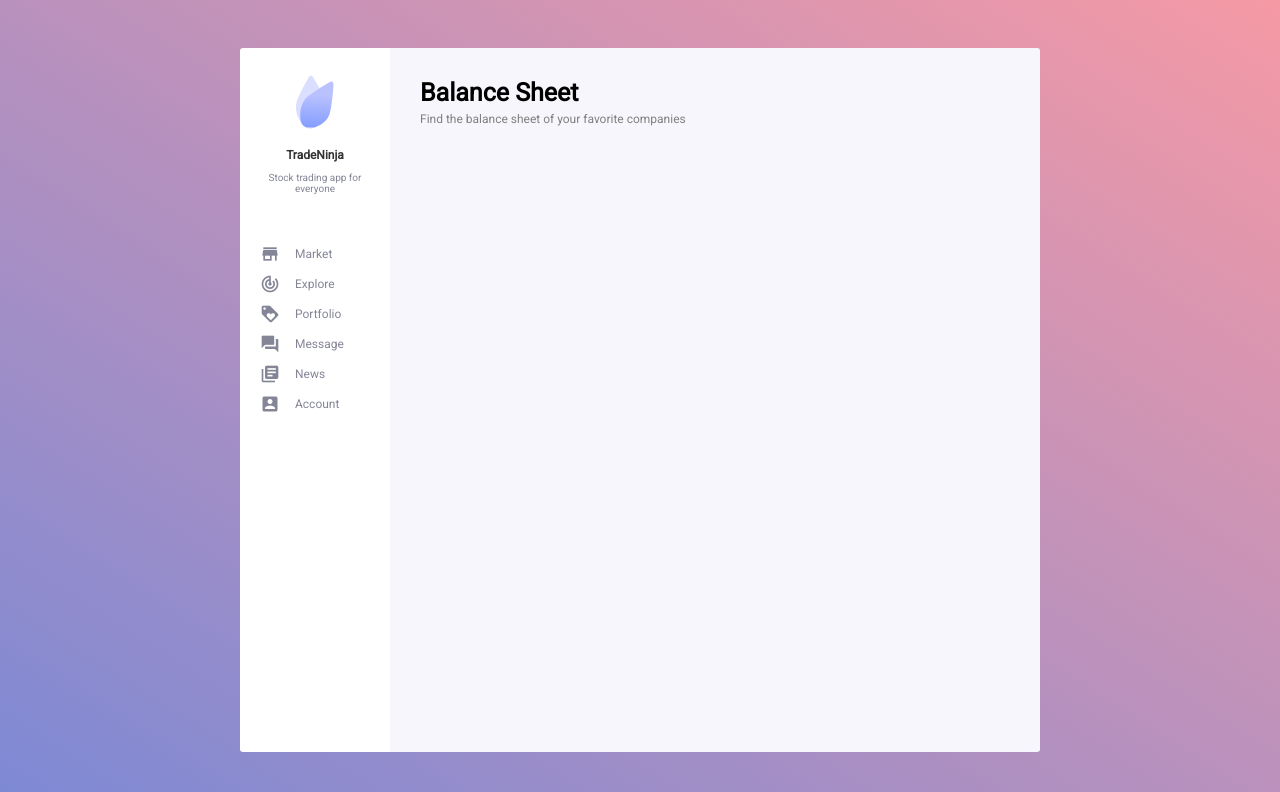
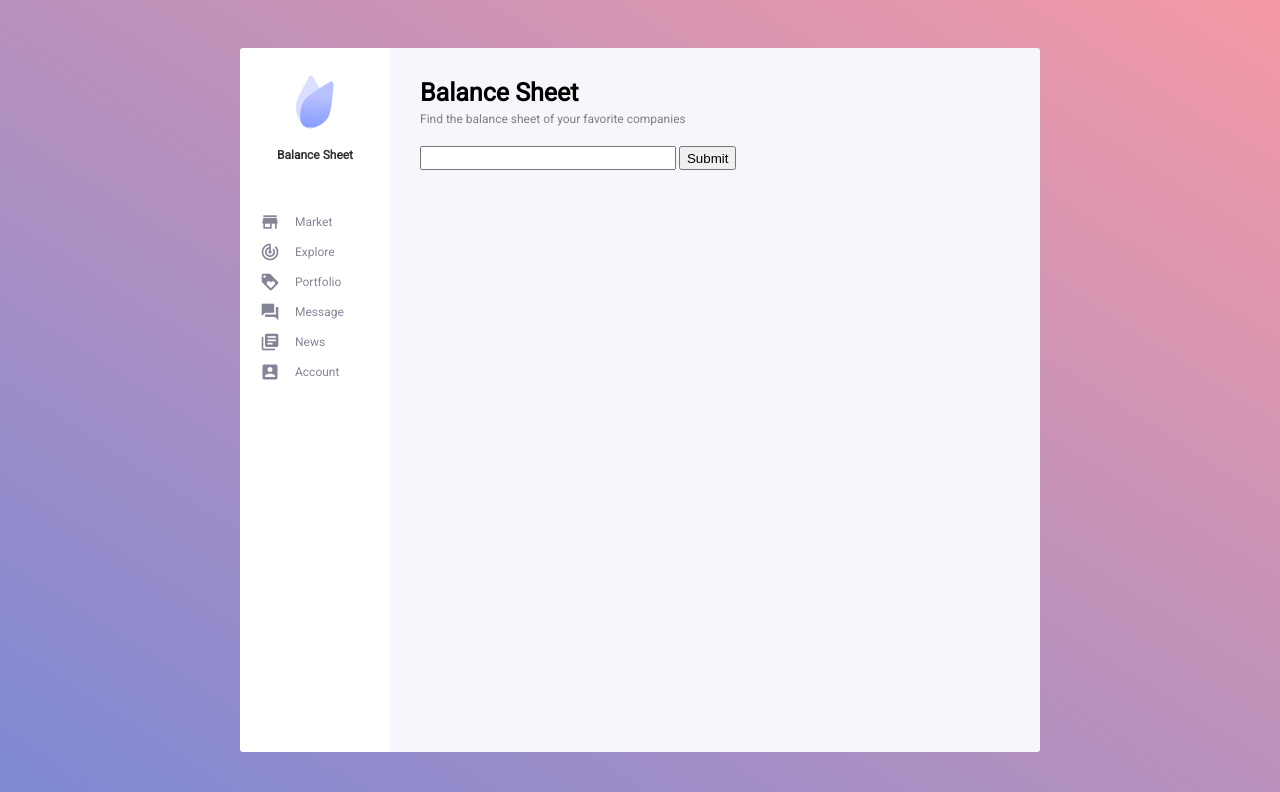
Before and after one commit to jayd-lee/Balance-Sheet-Website, a Django app: template templates/base.html in a window 1280 px wide. Shown: the top 792 px of the page. Run offline with Django 4.2, Linux system fonts and the light colour scheme; the template is opened without the code that fills it, so the values that code supplies are empty.

Commit message:
Search bar redirects to stock page, stores query

```diff
--- a/balance_sheet/urls.py
+++ b/balance_sheet/urls.py
@@ -15,10 +15,11 @@ Including another URLconf
 """
 from django.contrib import admin
 from django.urls import path
-
+from stock_info.views import stock_view
 from .views import home_view
 
 urlpatterns = [
     path("admin/", admin.site.urls),
-    path('', home_view)
+    path('', home_view),
+    path('stock/', stock_view)
 ]
--- a/static/css/style.css
+++ b/static/css/style.css
@@ -8,9 +8,6 @@ body {
   font-size: 12px;
 }
 
-form{
-    padding-bottom: 30px;
-}
 
 #searchbar {
     width: 20vw;
--- a/templates/base.html
+++ b/templates/base.html
@@ -16,6 +16,7 @@
 <body>
     <div class="center">
         <div class="left">
+
           <div class="logo">
             <svg viewBox="0 0 200 400" width="100" height="100">
               <path d=" M 174.627 77.683 C 173.776 78.815 142.411 133.739 129.968 166.414 C 129.34 168.064 128.78 169.45 128.204 171.119 C 127.727 172.503 127.488 173.714 126.933 175.086 C 126.212 176.871 126.006 177.829 125.667 179.358 C 125.301 181.008 124.477 184.693 124.121 187.63 C 123.856 189.808 123.741 191.662 123.663 193.853 C 123.462 199.472 123.876 204.233 124.636 209.8 C 127.42 230.202 135.691 246.266 147.665 262.895 C 148.73 264.375 149.618 265.639 150.777 267.047 C 152.739 269.432 154.445 271.444 156.857 273.381 C 159.729 275.688 162.496 277.205 165.903 278.596 C 168.996 279.859 171.753 280.586 175.056 281.078 C 178.597 281.605 181.659 281.725 185.216 281.306 C 188.955 280.865 192.024 279.892 195.522 278.517 C 197.728 277.65 199.557 276.802 201.61 275.62 C 204.662 273.863 225.417 262.219 236.258 252.224 C 239.451 249.28 244.212 243.928 244.962 243.452 C 245.712 242.977 264.83 213.834 259.473 198.687 Q 256.513 190.317 211.583 109.026 Q 196.037 82.262 193.522 78.637 C 191.452 75.653 188.937 70.289 183.683 70.278 C 178.429 70.267 175.231 76.89 175.106 76.877 M 236.638 249.594" fill-rule="evenodd" fill="rgb(219,223,255)"></path>
@@ -28,8 +29,8 @@
             </svg>
           </div>
           <div class="company">
-            <div class="company-name">TradeNinja</div>
-            <div class="company-description">Stock trading app for everyone</div>
+            <div class="company-name">Balance Sheet</div>
+            <div class="company-description"></div>
           </div>
           <div class="navigation">
             <ul>
@@ -48,6 +49,12 @@
           <div class="title">Balance Sheet</div>
           <div class="description">Find the balance sheet of your favorite companies</div>
 
+
+          <form action='/stock/'>
+            <input type='text' id='searchbar' name='q'>
+            <input type='submit' id='submit'>
+          </form>
+
             {% block content %}
 
             {% endblock content %}
--- a/templates/home-view.html
+++ b/templates/home-view.html
@@ -105,10 +105,7 @@
     <div class="row">
         -->
 
-      <form action=''>
-        <input type='text' id='searchbar' name='q'>
-        <input type='submit' id='submit'>
-      </form>
+
 
       <div class="half">
         <div class="sub-title">Today Gainers</div>
--- /dev/null
+++ b/templates/stock_info/stock_info.html
@@ -0,0 +1 @@
+{% extends 'base.html' %}
```
Also changed, not shown: stock_info/views.py (+9 -0 lines).
